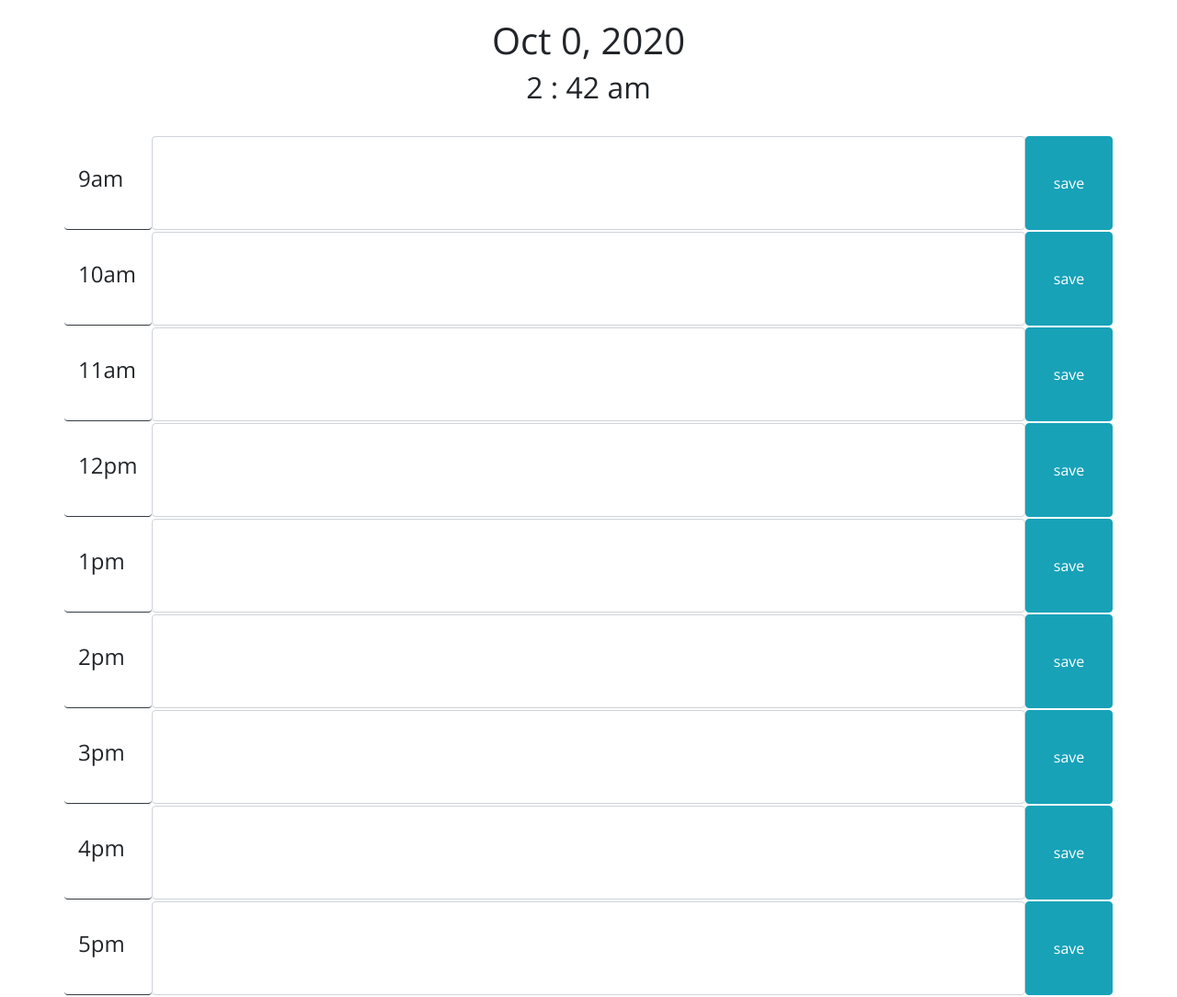
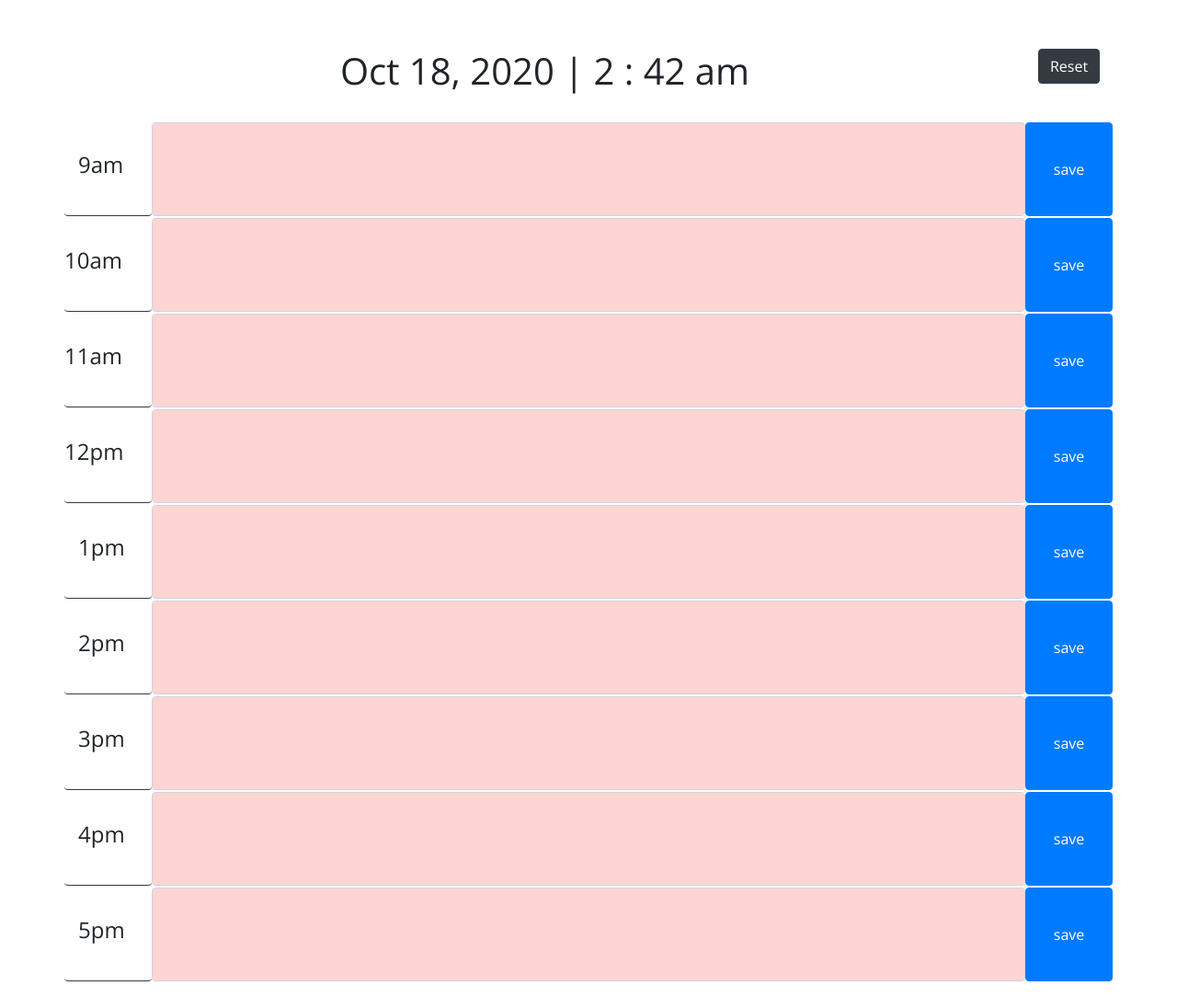
Before and after one commit to bcpbyu/BPina_dayScheduler, a plain HTML site: page index2.html in a window 1280 px wide. Shown: the part 280-1364 px from the top of the page at 92% size. Drawn offline with nearby package versions, Linux system fonts and the light colour scheme.

Commit message:
Everything is ready except readme

```diff
--- a/index2.html
+++ b/index2.html
@@ -19,9 +19,17 @@
         <p class="lead">A simple calendar app for scheduling your work day</p>
         <p id="currentDay" class="lead"></p>
     </header>
-    <div class="container text-center">
-        <h1 id="date"></h1>
-        <h2 id="time"></h2>
+    <div class="container text-center pb-2">
+        <div class="row">
+            <div class="col-md-11">
+                <h1><span id="date"></span><span> | </span><span id="time"></span></h1>
+
+                <!-- <h2 id="time"></h2> -->
+            </div>
+            <div class="col-md-1 px-0">
+                <button class="btn btn-dark" id="reset">Reset</button>
+            </div>
+        </div>
     </div>
     <div class="container pt-4">
         <!-- Timeblocks go here -->
@@ -30,38 +38,38 @@
                 <h4>9am</h4>
             </div>
 
-            <textarea class="col-md-10 form-control" name="" id=""></textarea>
-            <button class="col-md-1 btn btn-info" id="0">save</button>
+            <textarea class="text-dark col-md-10 form-control" name="" id=""></textarea>
+            <button class="col-md-1 btn btn-primary" id="0">save</button>
         </div>
     </div>
     <div class="container pt-4">
         <div class="row">
-            <div class="col-md-1 border-bottom rounded border-dark">
+            <div class="col-md-1 border-bottom rounded border-dark pl-0">
                 <h4>10am</h4>
             </div>
 
-            <textarea class="col-md-10 form-control" name="" id=""></textarea>
-            <button class="col-md-1 btn btn-info" id="1">save</button>
+            <textarea class="text-dark col-md-10 form-control" name="" id=""></textarea>
+            <button class="col-md-1 btn btn-primary" id="1">save</button>
         </div>
     </div>
     <div class="container pt-4">
         <div class="row">
-            <div class="col-md-1 border-bottom rounded border-dark">
+            <div class="col-md-1 border-bottom rounded border-dark pl-0">
                 <h4>11am</h4>
             </div>
 
-            <textarea class="col-md-10 form-control" name="" id=""></textarea>
-            <button class="col-md-1 btn btn-info" id="2">save</button>
+            <textarea class="text-dark col-md-10 form-control" name="" id=""></textarea>
+            <button class="col-md-1 btn btn-primary" id="2">save</button>
         </div>
     </div>
     <div class="container pt-4">
         <div class="row">
-            <div class="col-md-1 border-bottom rounded border-dark">
+            <div class="col-md-1 border-bottom rounded border-dark pl-0">
                 <h4>12pm</h4>
             </div>
 
-            <textarea class="col-md-10 form-control" name="" id=""></textarea>
-            <button class="col-md-1 btn btn-info" id="3">save</button>
+            <textarea class="text-dark col-md-10 form-control" name="" id=""></textarea>
+            <button class="col-md-1 btn btn-primary" id="3">save</button>
         </div>
     </div>
     <div class="container pt-4">
@@ -70,8 +78,8 @@
                 <h4>1pm</h4>
             </div>
 
-            <textarea class="col-md-10 form-control" name="" id=""></textarea>
-            <button class="col-md-1 btn btn-info" id="4">save</button>
+            <textarea class="text-dark col-md-10 form-control" name="" id=""></textarea>
+            <button class="col-md-1 btn btn-primary" id="4">save</button>
         </div>
     </div>
     <div class="container pt-4">
@@ -80,8 +88,8 @@
                 <h4>2pm</h4>
             </div>
 
-            <textarea class="col-md-10 form-control" name="" id=""></textarea>
-            <button class="col-md-1 btn btn-info" id="5">save</button>
+            <textarea class="text-dark col-md-10 form-control" name="" id=""></textarea>
+            <button class="col-md-1 btn btn-primary" id="5">save</button>
         </div>
     </div>
     <div class="container pt-4">
@@ -90,8 +98,8 @@
                 <h4>3pm</h4>
             </div>
 
-            <textarea class="col-md-10 form-control" name="" id=""></textarea>
-            <button class="col-md-1 btn btn-info" id="6">save</button>
+            <textarea class="text-dark col-md-10 form-control" name="" id=""></textarea>
+            <button class="col-md-1 btn btn-primary" id="6">save</button>
         </div>
     </div>
     <div class="container pt-4">
@@ -100,8 +108,8 @@
                 <h4>4pm</h4>
             </div>
 
-            <textarea class="col-md-10 form-control" name="" id=""></textarea>
-            <button class="col-md-1 btn btn-info" id="7">save</button>
+            <textarea class="text-dark col-md-10 form-control" name="" id=""></textarea>
+            <button class="col-md-1 btn btn-primary" id="7">save</button>
         </div>
     </div>
     <div class="container pt-4">
@@ -110,13 +118,10 @@
                 <h4>5pm</h4>
             </div>
 
-            <textarea class="col-md-10 form-control" name="" id=""></textarea>
-            <button class="col-md-1 btn btn-info" id="8">save</button>
+            <textarea class="text-dark col-md-10 form-control" name="" id=""></textarea>
+            <button class="col-md-1 btn btn-primary" id="8">save</button>
         </div>
     </div>
-
-
-
 
     <script src="https://code.jquery.com/jquery-3.4.1.min.js"></script>
     <script src="https://cdnjs.cloudflare.com/ajax/libs/moment.js/2.24.0/moment.min.js"></script>
--- a/script.js
+++ b/script.js
@@ -4,12 +4,13 @@ var months = ["Jan", "Feb", "Mar", "Apr", "May", "Jun", "Jul", "Aug", "Sep", "Oc
 var d = new Date();
 var date = [];
 date[0] = d.getMonth();
-date[1] = d.getDay();
+date[1] = d.getDate();
 date[2] = d.getFullYear();
 date[3] = d.getHours();
 date[4] = d.getMinutes();
-console.log(date);
 var after;
+//console.log(date);
+
 
 for (var i = 0; i < 9; i++) {
     time[i] = i;
@@ -18,8 +19,7 @@ for (var i = 0; i < 9; i++) {
 
 load();
 
-
-$("button").on("click", function () {
+$(".btn-primary").on("click", function () {
     var times = $(this).attr("id");
     var input = $(this).siblings("textarea").val();
     schedule[parseInt(times)] = input;
@@ -29,15 +29,20 @@ $("button").on("click", function () {
     console.log("----------------------");
 });
 
-function timeDis(){
+$("#reset").on("click", function () {
+    localStorage.removeItem("input");
+    location.reload();
+});
+
+function timeDis() {
     if (date[3] > 11) {
         after = "pm";
     }
-    else{
-        after= "am";
+    else {
+        after = "am";
     }
     if (date[3] > 12) {
-        date[3]=date[3]-12;
+        date[3] = date[3] - 12;
     }
     if (date[4] < 10) {
         date[4] = "0" + date[4];
@@ -46,7 +51,7 @@ function timeDis(){
     $("#time").text(date[3] + " : " + date[4] + " " + after);
 }
 
-function timeChange(){
+function timeChange() {
     setInterval(function () {
         d = new Date();
         date[3] = d.getHours();
@@ -54,22 +59,37 @@ function timeChange(){
         // console.log(date[3]);
         // console.log(date[4]);
         // console.log(d.getSeconds());
+        colors();
         timeDis();
-    colors();
+
     },
         1000)
 }
 
 function colors() {
-    for (var i=0; i < 9; i++){
-        $("#"+time[i]).siblings("textarea").css("backround-color", "grey");
+    var timeAdj = date[3] - 9;
+
+    for (var i = 0; i < 9; i++) {
+        if (time[i] < timeAdj) {
+            // past
+            $("#" + time[i]).siblings("textarea").css("background-color", "#d6d6d6");
+        }
+        else if (time[i] > timeAdj) {
+            // future
+            $("#" + time[i]).siblings("textarea").css("background-color", "#ffd5d4");
+        }
+        else {
+            // present
+            $("#" + time[i]).siblings("textarea").css("background-color", "#d4ffd7");
+        }
     }
 }
 
 function load() {
+    colors();
     timeDis();
     timeChange();
-    colors();
+
     var input = JSON.parse(localStorage.getItem("input"));
     if (input == null) {
         localStorage.setItem("input", JSON.stringify(schedule));
```
Lines whose indentation alone changed are shown as unchanged.
